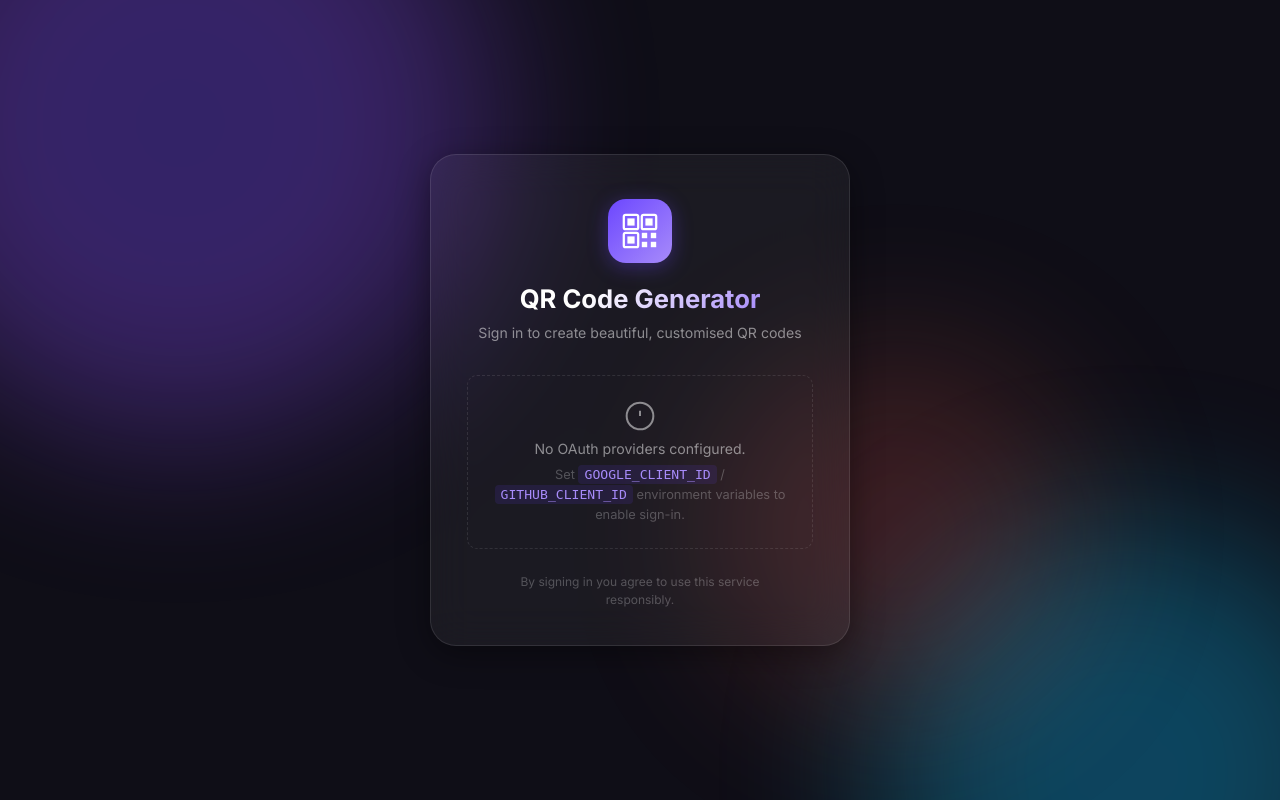
After one commit to ArnavPundir22/QR-Code-Generator, a Flask app: page /login in a window 1280 px wide. The commit adds this page. Run offline with Flask 3, Linux system fonts and the light colour scheme.

Commit message:
feat: add Google and GitHub OAuth authentication
Agent-Logs-Url: https://github.com/ArnavPundir22/QR-Code-Generator/sessions/c2d0d80a-06ef-490a-ac3a-006da87a6ea7

Co-authored-by: ArnavPundir22 <179984094+ArnavPundir22@users.noreply.github.com>

```diff
--- a/app.py
+++ b/app.py
@@ -1,14 +1,57 @@
 import io
+import os
 import base64
 import urllib.request
 import urllib.parse
+import functools
 import qrcode
-from flask import Flask, render_template, request, jsonify
+from dotenv import load_dotenv
+from flask import (
+    Flask, render_template, request, jsonify,
+    redirect, url_for, session,
+)
+from authlib.integrations.flask_client import OAuth
 from PIL import Image, ImageDraw
 
+load_dotenv()
+
 app = Flask(__name__)
+app.secret_key = os.environ.get("SECRET_KEY", os.urandom(24))
+
+oauth = OAuth(app)
+
+# ── Google OAuth ─────────────────────────────────────────────────────────────
+oauth.register(
+    name="google",
+    client_id=os.environ.get("GOOGLE_CLIENT_ID"),
+    client_secret=os.environ.get("GOOGLE_CLIENT_SECRET"),
+    server_metadata_url="https://accounts.google.com/.well-known/openid-configuration",
+    client_kwargs={"scope": "openid email profile"},
+)
+
+# ── GitHub OAuth ─────────────────────────────────────────────────────────────
+oauth.register(
+    name="github",
+    client_id=os.environ.get("GITHUB_CLIENT_ID"),
+    client_secret=os.environ.get("GITHUB_CLIENT_SECRET"),
+    api_base_url="https://api.github.com/",
+    access_token_url="https://github.com/login/oauth/access_token",
+    authorize_url="https://github.com/login/oauth/authorize",
+    client_kwargs={"scope": "read:user user:email"},
+)
 
 
+# ── Auth helpers ──────────────────────────────────────────────────────────────
+def login_required(f):
+    @functools.wraps(f)
+    def decorated(*args, **kwargs):
+        if "user" not in session:
+            return redirect(url_for("login"))
+        return f(*args, **kwargs)
+    return decorated
+
+
+# ── QR helpers ────────────────────────────────────────────────────────────────
 def generate_standard_qr(link, fill_color, back_color, box_size, border):
     qr = qrcode.QRCode(
         version=None,
@@ -63,12 +106,73 @@ def img_to_base64(img):
     return base64.b64encode(buffer.read()).decode("utf-8")
 
 
+# ── Auth routes ───────────────────────────────────────────────────────────────
+@app.route("/login")
+def login():
+    if "user" in session:
+        return redirect(url_for("index"))
+    google_enabled = bool(os.environ.get("GOOGLE_CLIENT_ID"))
+    github_enabled = bool(os.environ.get("GITHUB_CLIENT_ID"))
+    return render_template("login.html",
+                           google_enabled=google_enabled,
+                           github_enabled=github_enabled)
+
+
+@app.route("/login/google")
+def login_google():
+    redirect_uri = url_for("auth_google", _external=True)
+    return oauth.google.authorize_redirect(redirect_uri)
+
+
+@app.route("/auth/google")
+def auth_google():
+    token = oauth.google.authorize_access_token()
+    user_info = token.get("userinfo") or oauth.google.userinfo()
+    session["user"] = {
+        "name": user_info.get("name", user_info.get("email", "User")),
+        "email": user_info.get("email", ""),
+        "avatar": user_info.get("picture", ""),
+        "provider": "google",
+    }
+    return redirect(url_for("index"))
+
+
+@app.route("/login/github")
+def login_github():
+    redirect_uri = url_for("auth_github", _external=True)
+    return oauth.github.authorize_redirect(redirect_uri)
+
+
+@app.route("/auth/github")
+def auth_github():
+    oauth.github.authorize_access_token()
+    resp = oauth.github.get("user")
+    resp.raise_for_status()
+    profile = resp.json()
+    session["user"] = {
+        "name": profile.get("name") or profile.get("login", "GitHub User"),
+        "email": profile.get("email", ""),
+        "avatar": profile.get("avatar_url", ""),
+        "provider": "github",
+    }
+    return redirect(url_for("index"))
+
+
+@app.route("/logout")
+def logout():
+    session.pop("user", None)
+    return redirect(url_for("login"))
+
+
+# ── App routes ────────────────────────────────────────────────────────────────
 @app.route("/")
+@login_required
 def index():
-    return render_template("index.html")
+    return render_template("index.html", user=session["user"])
 
 
 @app.route("/generate", methods=["POST"])
+@login_required
 def generate():
     try:
         link = request.form.get("link", "").strip()
@@ -100,6 +204,7 @@ def generate():
 
 
 @app.route("/shorten", methods=["POST"])
+@login_required
 def shorten():
     try:
         url = request.json.get("url", "").strip()
--- a/requirements.txt
+++ b/requirements.txt
@@ -1,3 +1,5 @@
 qrcode==8.2
 Pillow>=10.0.0
 Flask>=3.0.0
+authlib>=1.3.0
+python-dotenv>=1.0.0
--- a/static/css/style.css
+++ b/static/css/style.css
@@ -727,3 +727,210 @@ body {
   color: #fff;
   transform: scale(1.15);
 }
+
+/* =========================================================
+   Login Page
+   ========================================================= */
+.login-page {
+  min-height: 100vh;
+  display: flex;
+  align-items: center;
+  justify-content: center;
+  padding: 24px 20px;
+  position: relative;
+  z-index: 1;
+}
+
+.login-card {
+  width: 100%;
+  max-width: 420px;
+  display: flex;
+  flex-direction: column;
+  align-items: center;
+  gap: 0;
+  padding: 44px 36px 36px;
+  text-align: center;
+}
+
+.login-logo {
+  margin-bottom: 20px;
+}
+
+.login-logo .logo-mark {
+  width: 64px;
+  height: 64px;
+  border-radius: 18px;
+}
+
+.login-logo .logo-mark svg {
+  width: 36px;
+  height: 36px;
+}
+
+.login-title {
+  font-size: 1.6rem;
+  font-weight: 700;
+  background: linear-gradient(135deg, var(--text) 30%, var(--accent-2));
+  -webkit-background-clip: text;
+  -webkit-text-fill-color: transparent;
+  background-clip: text;
+  margin-bottom: 8px;
+}
+
+.login-subtitle {
+  font-size: 0.88rem;
+  color: var(--text-muted);
+  margin-bottom: 32px;
+  line-height: 1.5;
+}
+
+.login-providers {
+  width: 100%;
+  display: flex;
+  flex-direction: column;
+  gap: 12px;
+  margin-bottom: 24px;
+}
+
+.btn-provider {
+  display: flex;
+  align-items: center;
+  justify-content: center;
+  gap: 12px;
+  width: 100%;
+  padding: 13px 20px;
+  border-radius: var(--radius-sm);
+  font-size: 0.95rem;
+  font-weight: 600;
+  font-family: var(--font);
+  text-decoration: none;
+  cursor: pointer;
+  transition: transform var(--transition), box-shadow var(--transition), opacity var(--transition);
+  border: 1.5px solid var(--border);
+}
+
+.btn-provider:hover {
+  transform: translateY(-2px);
+  box-shadow: 0 6px 24px rgba(0, 0, 0, 0.3);
+  opacity: 0.92;
+}
+
+.btn-provider:active {
+  transform: translateY(0);
+}
+
+.btn-provider--google {
+  background: #fff;
+  color: #3c4043;
+  border-color: #dadce0;
+}
+
+.btn-provider--github {
+  background: #24292f;
+  color: #fff;
+  border-color: rgba(255, 255, 255, 0.15);
+}
+
+[data-theme="light"] .btn-provider--github {
+  background: #24292f;
+  color: #fff;
+}
+
+.login-no-providers {
+  display: flex;
+  flex-direction: column;
+  align-items: center;
+  gap: 8px;
+  padding: 24px;
+  border: 1.5px dashed var(--border);
+  border-radius: var(--radius-sm);
+  color: var(--text-muted);
+  font-size: 0.88rem;
+}
+
+.login-no-providers code {
+  background: rgba(108, 71, 255, 0.12);
+  padding: 2px 6px;
+  border-radius: 4px;
+  font-size: 0.82rem;
+  color: var(--accent-2);
+}
+
+.login-no-providers-hint {
+  font-size: 0.8rem;
+  color: var(--text-faint);
+  line-height: 1.5;
+}
+
+.login-terms {
+  font-size: 0.75rem;
+  color: var(--text-faint);
+  line-height: 1.5;
+  max-width: 280px;
+}
+
+/* =========================================================
+   User Badge (header)
+   ========================================================= */
+.user-badge {
+  display: flex;
+  align-items: center;
+  gap: 9px;
+  background: var(--surface);
+  border: 1px solid var(--border);
+  border-radius: 40px;
+  padding: 5px 12px 5px 5px;
+  flex-shrink: 0;
+}
+
+.user-avatar {
+  width: 32px;
+  height: 32px;
+  border-radius: 50%;
+  object-fit: cover;
+  border: 2px solid var(--accent);
+  flex-shrink: 0;
+}
+
+.user-avatar--fallback {
+  display: grid;
+  place-items: center;
+  background: linear-gradient(135deg, var(--accent), #a855f7);
+  color: #fff;
+  font-size: 0.85rem;
+  font-weight: 700;
+}
+
+.user-name {
+  font-size: 0.82rem;
+  font-weight: 600;
+  color: var(--text-muted);
+  max-width: 120px;
+  overflow: hidden;
+  text-overflow: ellipsis;
+  white-space: nowrap;
+}
+
+.btn-logout {
+  display: grid;
+  place-items: center;
+  width: 26px;
+  height: 26px;
+  border-radius: 50%;
+  background: rgba(244, 63, 94, 0.12);
+  color: var(--error);
+  text-decoration: none;
+  transition: background var(--transition), color var(--transition), transform var(--transition);
+  flex-shrink: 0;
+}
+
+.btn-logout:hover {
+  background: var(--error);
+  color: #fff;
+  transform: scale(1.1);
+}
+
+@media (max-width: 480px) {
+  .user-name { display: none; }
+  .user-badge { padding: 5px; }
+}
--- /dev/null
+++ b/templates/login.html
@@ -0,0 +1,86 @@
+<!DOCTYPE html>
+<html lang="en">
+<head>
+  <meta charset="UTF-8" />
+  <meta name="viewport" content="width=device-width, initial-scale=1.0" />
+  <title>Sign In – QR Code Generator</title>
+  <link rel="preconnect" href="https://fonts.googleapis.com" />
+  <link rel="preconnect" href="https://fonts.gstatic.com" crossorigin />
+  <link href="https://fonts.googleapis.com/css2?family=Inter:wght@300;400;500;600;700&display=swap" rel="stylesheet" />
+  <link rel="stylesheet" href="{{ url_for('static', filename='css/style.css') }}" />
+</head>
+<body>
+
+  <!-- Animated background blobs -->
+  <div class="bg-blob blob-1"></div>
+  <div class="bg-blob blob-2"></div>
+  <div class="bg-blob blob-3"></div>
+
+  <div class="login-page">
+    <div class="login-card card">
+
+      <!-- Logo mark -->
+      <div class="login-logo">
+        <div class="logo-mark">
+          <svg viewBox="0 0 40 40" fill="none" xmlns="http://www.w3.org/2000/svg" aria-hidden="true">
+            <rect x="2" y="2" width="16" height="16" rx="2" stroke="currentColor" stroke-width="2.5"/>
+            <rect x="6" y="6" width="8" height="8" fill="currentColor"/>
+            <rect x="22" y="2" width="16" height="16" rx="2" stroke="currentColor" stroke-width="2.5"/>
+            <rect x="26" y="6" width="8" height="8" fill="currentColor"/>
+            <rect x="2" y="22" width="16" height="16" rx="2" stroke="currentColor" stroke-width="2.5"/>
+            <rect x="6" y="26" width="8" height="8" fill="currentColor"/>
+            <rect x="22" y="22" width="6" height="6" fill="currentColor"/>
+            <rect x="32" y="22" width="6" height="6" fill="currentColor"/>
+            <rect x="22" y="32" width="6" height="6" fill="currentColor"/>
+            <rect x="32" y="32" width="6" height="6" fill="currentColor"/>
+          </svg>
+        </div>
+      </div>
+
+      <h1 class="login-title">QR Code Generator</h1>
+      <p class="login-subtitle">Sign in to create beautiful, customised QR codes</p>
+
+      <div class="login-providers">
+
+        {% if google_enabled %}
+        <a href="{{ url_for('login_google') }}" class="btn-provider btn-provider--google">
+          <!-- Google "G" logo -->
+          <svg width="20" height="20" viewBox="0 0 48 48" aria-hidden="true">
+            <path fill="#EA4335" d="M24 9.5c3.54 0 6.71 1.22 9.21 3.6l6.85-6.85C35.9 2.38 30.47 0 24 0 14.62 0 6.51 5.38 2.56 13.22l7.98 6.19C12.43 13.72 17.74 9.5 24 9.5z"/>
+            <path fill="#4285F4" d="M46.98 24.55c0-1.57-.15-3.09-.38-4.55H24v9.02h12.94c-.58 2.96-2.26 5.48-4.78 7.18l7.73 6c4.51-4.18 7.09-10.36 7.09-17.65z"/>
+            <path fill="#FBBC05" d="M10.53 28.59c-.48-1.45-.76-2.99-.76-4.59s.27-3.14.76-4.59l-7.98-6.19C.92 16.46 0 20.12 0 24c0 3.88.92 7.54 2.56 10.78l7.97-6.19z"/>
+            <path fill="#34A853" d="M24 48c6.48 0 11.93-2.13 15.89-5.81l-7.73-6c-2.15 1.45-4.92 2.3-8.16 2.3-6.26 0-11.57-4.22-13.47-9.91l-7.98 6.19C6.51 42.62 14.62 48 24 48z"/>
+          </svg>
+          Continue with Google
+        </a>
+        {% endif %}
+
+        {% if github_enabled %}
+        <a href="{{ url_for('login_github') }}" class="btn-provider btn-provider--github">
+          <!-- GitHub mark -->
+          <svg width="20" height="20" viewBox="0 0 24 24" fill="currentColor" aria-hidden="true">
+            <path d="M12 0C5.37 0 0 5.37 0 12c0 5.3 3.438 9.8 8.205 11.387.6.113.82-.258.82-.577 0-.285-.01-1.04-.015-2.04-3.338.724-4.042-1.61-4.042-1.61-.546-1.387-1.333-1.756-1.333-1.756-1.089-.745.083-.729.083-.729 1.205.084 1.839 1.237 1.839 1.237 1.07 1.834 2.807 1.304 3.492.997.107-.775.418-1.305.762-1.604-2.665-.305-5.467-1.334-5.467-5.931 0-1.311.469-2.381 1.236-3.221-.124-.303-.535-1.524.117-3.176 0 0 1.008-.322 3.301 1.23A11.509 11.509 0 0 1 12 5.803c1.02.005 2.047.138 3.006.404 2.291-1.552 3.297-1.23 3.297-1.23.653 1.653.242 2.874.118 3.176.77.84 1.235 1.911 1.235 3.221 0 4.609-2.807 5.624-5.479 5.921.43.372.823 1.102.823 2.222 0 1.606-.015 2.898-.015 3.293 0 .319.216.694.825.576C20.565 21.795 24 17.295 24 12c0-6.63-5.37-12-12-12z"/>
+          </svg>
+          Continue with GitHub
+        </a>
+        {% endif %}
+
+        {% if not google_enabled and not github_enabled %}
+        <div class="login-no-providers">
+          <svg width="32" height="32" viewBox="0 0 24 24" fill="none" stroke="currentColor" stroke-width="1.5" aria-hidden="true"><circle cx="12" cy="12" r="10"/><line x1="12" y1="8" x2="12" y2="12"/><line x1="12" y1="16" x2="12.01" y2="16"/></svg>
+          <p>No OAuth providers configured.</p>
+          <p class="login-no-providers-hint">Set <code>GOOGLE_CLIENT_ID</code> / <code>GITHUB_CLIENT_ID</code> environment variables to enable sign-in.</p>
+        </div>
+        {% endif %}
+
+      </div>
+
+      <p class="login-terms">
+        By signing in you agree to use this service responsibly.
+      </p>
+
+    </div>
+  </div>
+
+</body>
+</html>
```
Also changed, not shown: templates/index.html (+13 -0 lines), 2 other files.
